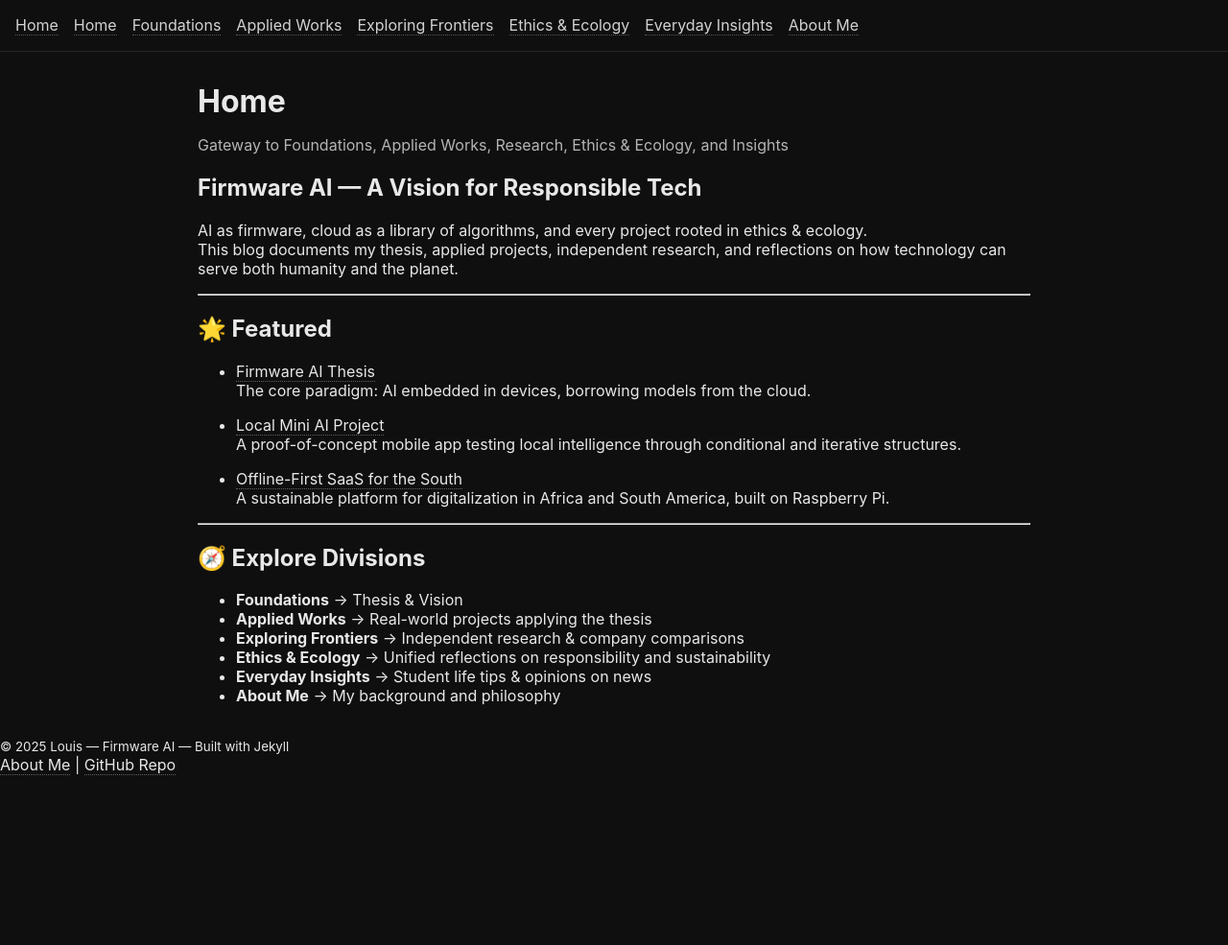
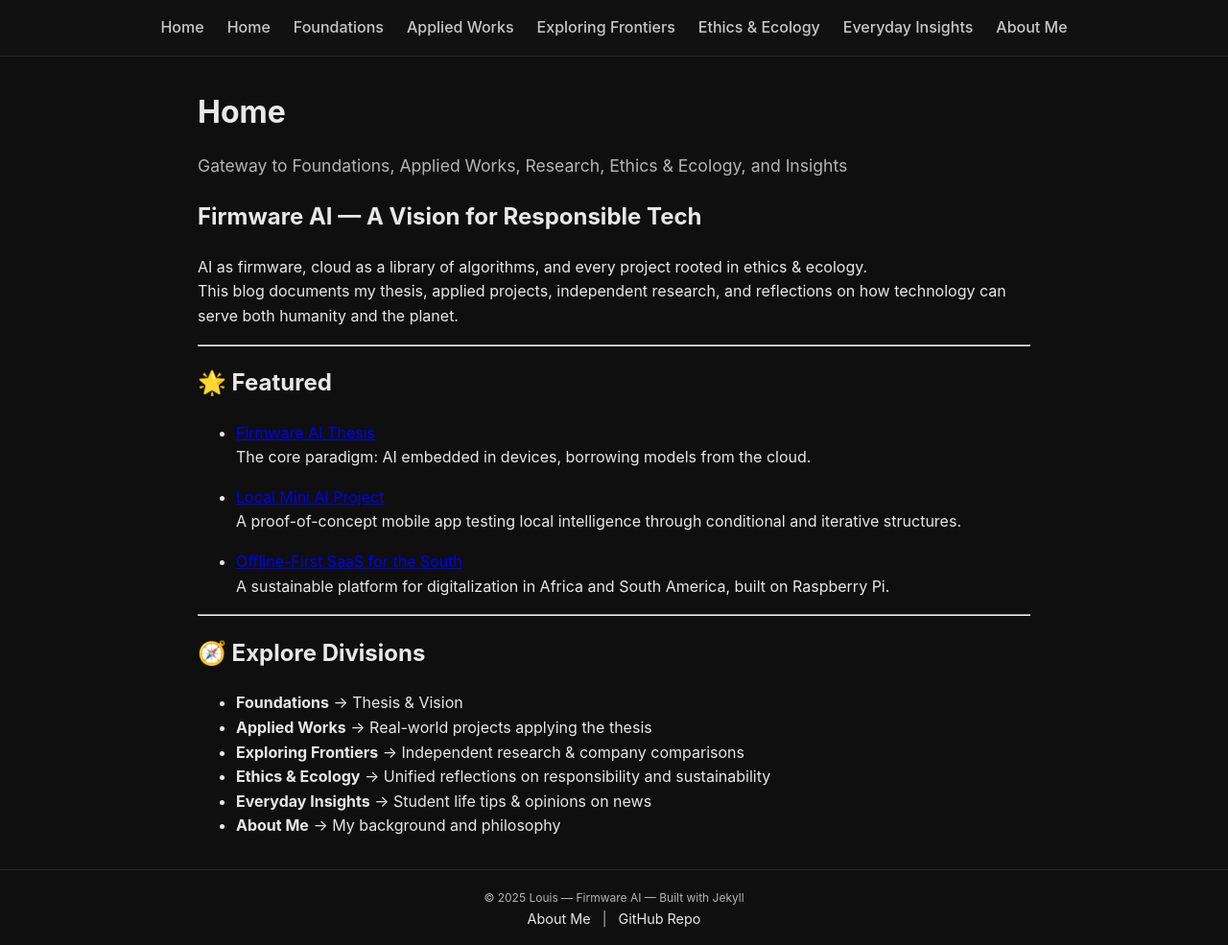
Before and after one commit to louisnathanessomba/louis-blog, a Jekyll site: the page built from index.md, in a window 1280 px wide. Shown: the whole page at 96% size. Built offline with Jekyll 4.4.1, drawn with Linux system fonts in a browser that asks for light colours; before the commit the page ends 900 px from its top, so only the background shows below that.

Commit message:
Update style.css

```diff
--- a/assets/css/style.css
+++ b/assets/css/style.css
@@ -7,23 +7,99 @@
 }
 
 * { box-sizing: border-box; }
-html, body { margin: 0; padding: 0; background: var(--bg); color: var(--fg); font-family: Inter, Roboto, system-ui, -apple-system, Segoe UI, Helvetica, Arial, sans-serif; }
+html, body {
+  margin: 0; padding: 0;
+  background: var(--bg);
+  color: var(--fg);
+  font-family: Inter, Roboto, system-ui, -apple-system, Segoe UI, Helvetica, Arial, sans-serif;
+  line-height: 1.6;
+}
 
+/* Navigation */
 .nav {
-  display: flex; gap: 1rem; padding: 1rem; border-bottom: 1px solid var(--border);
+  display: flex;
+  justify-content: center;
+  gap: 1.5rem;
+  padding: 1rem;
+  border-bottom: 1px solid var(--border);
+  background: #111;
 }
-.nav a { color: var(--fg); text-decoration: none; opacity: 0.9; }
-.nav a:hover { opacity: 1; }
+.nav a {
+  color: var(--fg);
+  text-decoration: none;
+  font-weight: 500;
+  opacity: 0.85;
+}
+.nav a:hover {
+  opacity: 1;
+  border-bottom: 2px solid var(--accent);
+}
 
-.container { max-width: 900px; margin: 2rem auto; padding: 0 1rem; }
-.section-header h1, .post h1 { margin: 0 0 0.5rem; font-size: 2rem; }
-.subtitle { color: var(--muted); }
+/* Container */
+.container {
+  max-width: 900px;
+  margin: 2rem auto;
+  padding: 0 1rem;
+}
 
-.post .meta { color: var(--muted); font-size: 0.9rem; }
+/* Section headers */
+.section-header h1, .post-header h1 {
+  margin: 0 0 0.5rem;
+  font-size: 2rem;
+}
+.subtitle {
+  color: var(--muted);
+  font-size: 1.1rem;
+}
 
-.footer { border-top: 1px solid var(--border); padding: 1rem; text-align: center; color: var(--muted); }
+/* Posts */
+.post .meta {
+  color: var(--muted);
+  font-size: 0.9rem;
+}
+.post-content {
+  margin-top: 1rem;
+}
 
-a { color: var(--fg); border-bottom: 1px dotted var(--accent); text-decoration: none; }
-a:hover { border-bottom-style: solid; }
+/* Footer */
+.site-footer {
+  border-top: 1px solid var(--border);
+  padding: 1rem;
+  text-align: center;
+  color: var(--muted);
+  font-size: 0.9rem;
+}
+.footer-links a {
+  color: var(--fg);
+  text-decoration: none;
+  margin: 0 0.5rem;
+}
+.footer-links a:hover {
+  border-bottom: 1px solid var(--accent);
+}
 
-code, pre { background: #161616; border: 1px solid var(--border); padding: 0.2rem 0.3rem; border-radius: 4px; }
+/* Hero section (Home only) */
+.hero {
+  text-align: center;
+  padding: 3rem 1rem;
+  background: #111;
+}
+.hero h1 {
+  font-size: 2.5rem;
+  margin-bottom: 0.5rem;
+}
+.hero p {
+  color: var(--muted);
+  font-size: 1.2rem;
+}
+
+/* Responsive */
+@media (max-width: 600px) {
+  .nav ul {
+    flex-direction: column;
+    align-items: center;
+    gap: 0.5rem;
+  }
+  .hero h1 { font-size: 2rem; }
+  .container { padding: 0.5rem; }
+}
```
